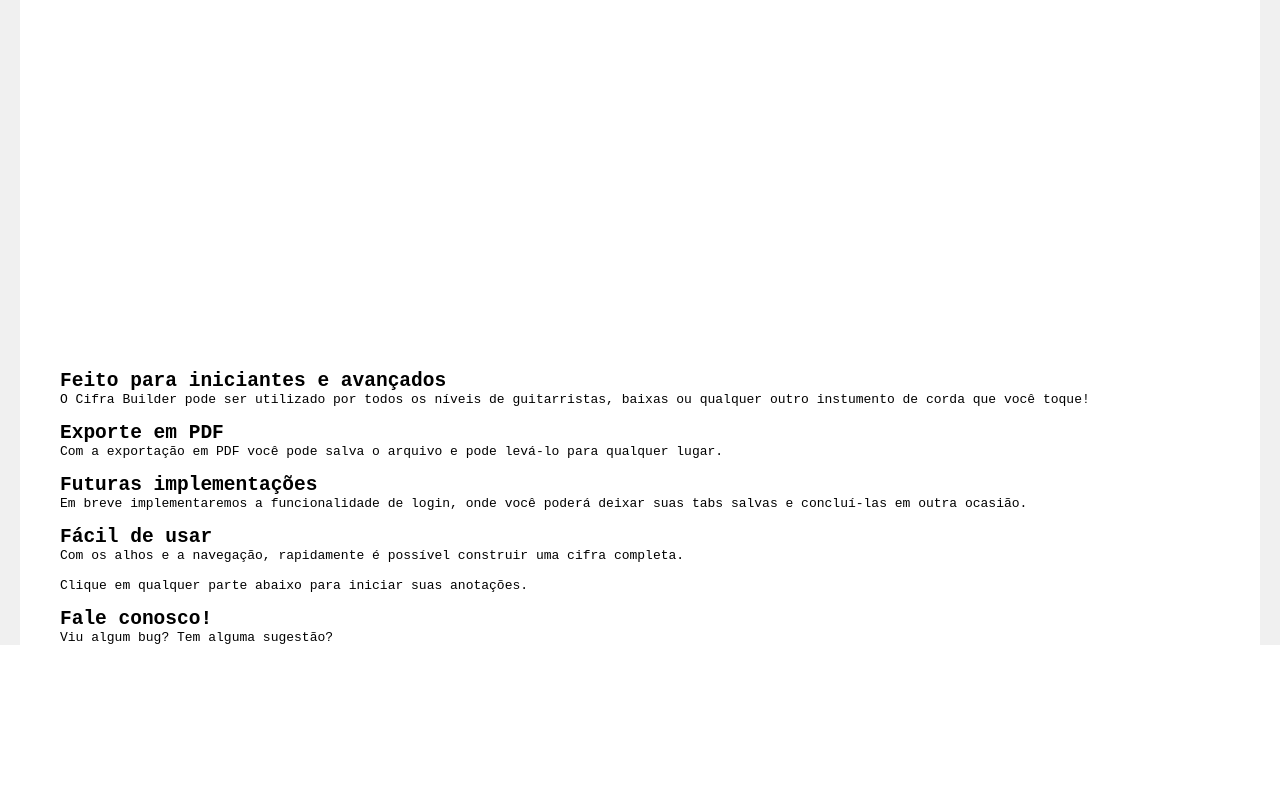
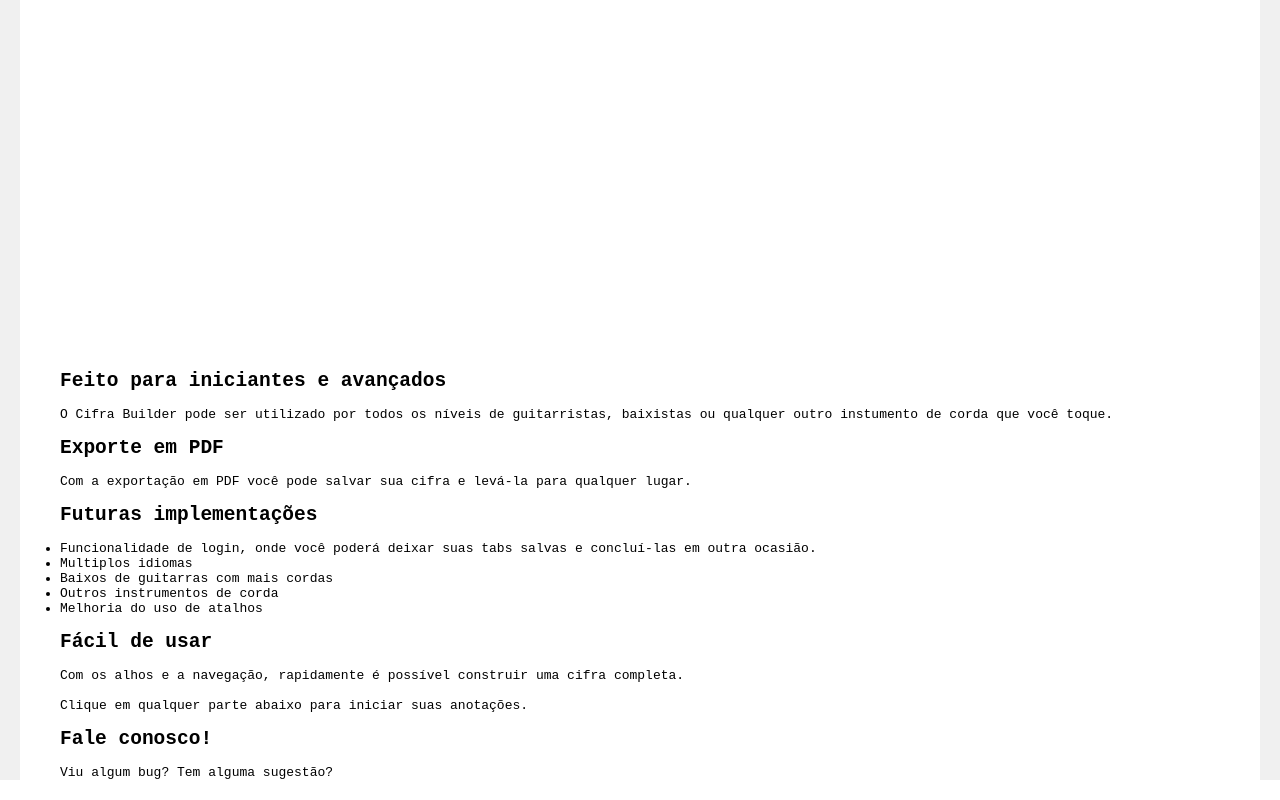
Before and after one commit to renatoalmeida49/your-tab, a Vue app: page / in a window 1280 px wide. Shown: the part 525-1325 px from the top of the page. Before the commit the page ends 1190 px from the top, so only its background shows below. Built offline with nearby package versions, Linux system fonts and the light colour scheme.

Commit message:
feat(app.vue): text description

```diff
--- a/src/App.vue
+++ b/src/App.vue
@@ -14,21 +14,31 @@
         <h2>Feito para iniciantes e avançados</h2>
         <p>
           O Cifra Builder pode ser utilizado por todos os níveis de
-          guitarristas, baixas ou qualquer outro instumento de corda que você
-          toque!
+          guitarristas, baixistas ou qualquer outro instumento de corda que você
+          toque.
         </p>
 
         <h2>Exporte em PDF</h2>
         <p>
-          Com a exportação em PDF você pode salva o arquivo e pode levá-lo para
+          Com a exportação em PDF você pode salvar sua cifra e levá-la para
           qualquer lugar.
         </p>
 
         <h2>Futuras implementações</h2>
-        <p>
-          Em breve implementaremos a funcionalidade de login, onde você poderá
-          deixar suas tabs salvas e concluí-las em outra ocasião.
-        </p>
+        <ul>
+          <li>
+            Funcionalidade de login, onde você poderá deixar suas tabs salvas e
+            concluí-las em outra ocasião.
+          </li>
+
+          <li>Multiplos idiomas</li>
+
+          <li>Baixos de guitarras com mais cordas</li>
+
+          <li>Outros instrumentos de corda</li>
+
+          <li>Melhoria do uso de atalhos</li>
+        </ul>
 
         <h2>Fácil de usar</h2>
         <p>
@@ -92,7 +102,11 @@
       margin: 20px 0;
 
       p {
-        margin-bottom: 15px;
+        margin: 15px 0;
+      }
+
+      ul {
+        margin: 15px 0;
       }
     }
   }
```
